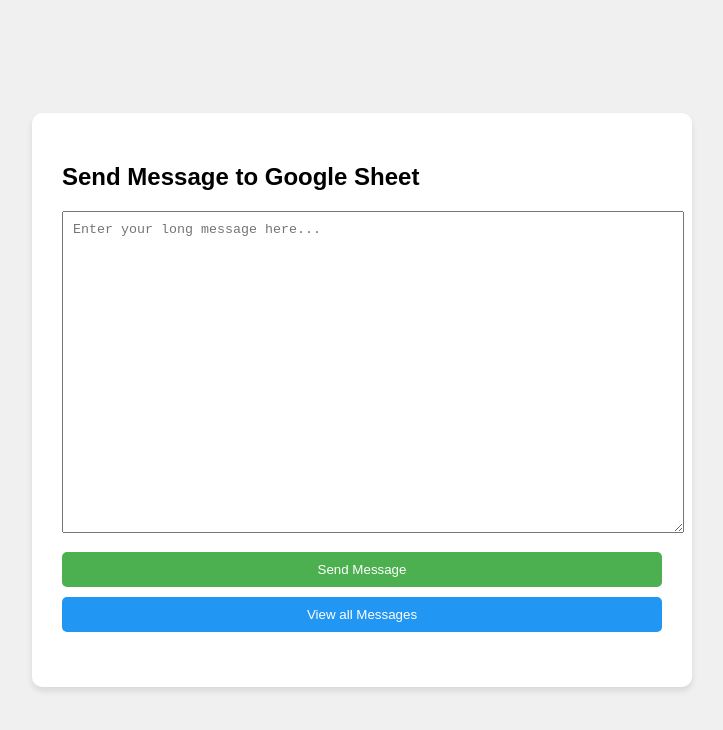
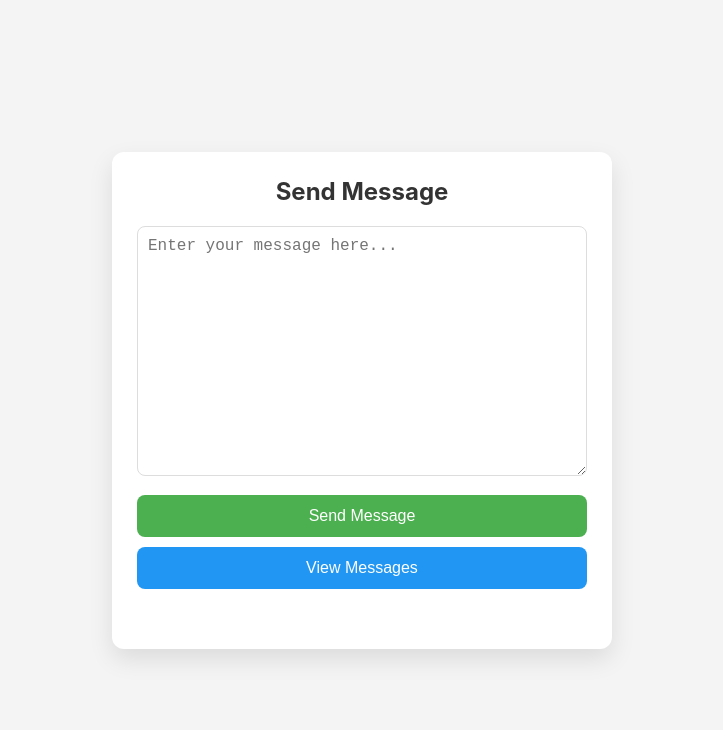
Before and after one commit to arunvicha/msg4, a plain HTML site: page index.html in a window 1280 px wide. Shown: the whole page, without its empty margins (278-1001 px from the left). Drawn offline with Linux system fonts and the light colour scheme.

Commit message:
Update index.html

```diff
--- a/index.html
+++ b/index.html
@@ -2,63 +2,92 @@
 <html lang="en">
 <head>
     <meta charset="UTF-8">
+    <meta name="viewport" content="width=device-width, initial-scale=1.0">
     <title>Send Message to Sheet</title>
     <style>
+        * {
+            box-sizing: border-box;
+            margin: 0;
+            padding: 0;
+        }
         body {
-            font-family: Arial, sans-serif;
+            font-family: -apple-system, BlinkMacSystemFont, 'Segoe UI', Roboto, Oxygen, Ubuntu, Cantarell, 'Open Sans', 'Helvetica Neue', sans-serif;
+            background-color: #f4f4f4;
             display: flex;
             justify-content: center;
             align-items: center;
-            height: 100vh;
-            margin: 0;
-            background-color: #f0f0f0;
+            min-height: 100vh;
+            padding: 15px;
         }
         .container {
             background-color: white;
-            padding: 30px;
-            border-radius: 10px;
-            box-shadow: 0 4px 6px rgba(0,0,0,0.1);
-            width: 80%;
-            max-width: 600px;
+            padding: 25px;
+            border-radius: 12px;
+            box-shadow: 0 10px 25px rgba(0,0,0,0.1);
+            width: 100%;
+            max-width: 500px;
+        }
+        h2 {
+            text-align: center;
+            margin-bottom: 20px;
+            color: #333;
         }
         textarea {
             width: 100%;
-            height: 300px;
+            height: 250px;
             margin-bottom: 15px;
             padding: 10px;
+            border: 1px solid #ddd;
+            border-radius: 8px;
             resize: vertical;
+            font-size: 16px; /* Prevents zoom on mobile */
         }
         .btn {
             width: 100%;
-            padding: 10px;
+            padding: 12px;
             border: none;
-            border-radius: 5px;
+            border-radius: 8px;
             cursor: pointer;
-            margin-bottom: 10px;
+            font-size: 16px;
+            transition: background-color 0.2s;
         }
         #submitBtn {
             background-color: #4CAF50;
             color: white;
+            margin-bottom: 10px;
         }
         #viewMessagesBtn {
             background-color: #2196F3;
             color: white;
         }
+        #submitBtn:hover, #viewMessagesBtn:hover {
+            opacity: 0.9;
+        }
         #messageStatus {
             text-align: center;
             margin-top: 15px;
+            padding: 10px;
+            border-radius: 8px;
+        }
+        #messageStatus.success {
+            background-color: #e7f6e7;
+            color: #2a6f2a;
+        }
+        #messageStatus.error {
+            background-color: #f6e7e7;
+            color: #6f2a2a;
         }
     </style>
 </head>
 <body>
     <div class="container">
         <form id="messageForm">
-            <h2>Send Message to Google Sheet</h2>
-            <textarea id="messageInput" name="messageInput" placeholder="Enter your long message here..."></textarea>
+            <h2>Send Message</h2>
+            <textarea id="messageInput" name="messageInput" placeholder="Enter your message here..." required></textarea>
             <button type="submit" class="btn" id="submitBtn">Send Message</button>
-            <button type="button" class="btn" id="viewMessagesBtn">View all Messages</button>
+            <button type="button" class="btn" id="viewMessagesBtn">View Messages</button>
+            <div id="messageStatus"></div>
         </form>
-        <div id="messageStatus"></div>
     </div>
 
     <script>
@@ -74,7 +103,7 @@
 
             if (messageInput.value.trim() === '') {
                 messageStatus.textContent = 'Please enter a message';
-                messageStatus.style.color = 'red';
+                messageStatus.className = 'error';
                 return;
             }
 
@@ -89,13 +118,13 @@
             })
             .then(() => {
                 messageStatus.textContent = 'Message sent successfully!';
-                messageStatus.style.color = 'green';
+                messageStatus.className = 'success';
                 messageInput.value = '';
             })
             .catch(error => {
                 console.error('Error!', error.message);
                 messageStatus.textContent = 'Error sending message. Please try again.';
-                messageStatus.style.color = 'red';
+                messageStatus.className = 'error';
             })
             .finally(() => {
                 submitBtn.disabled = false;
@@ -103,7 +132,6 @@
             });
         });
 
-        // Redirect to messages page
         viewMessagesBtn.addEventListener('click', () => {
             window.location.href = 'messages.html';
         });
```
